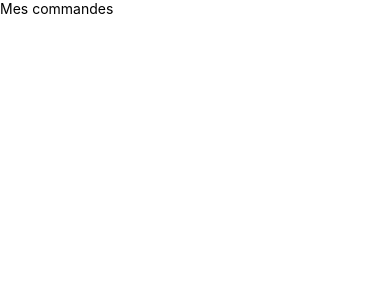
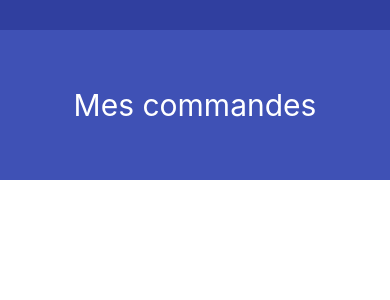
Before and after one commit to RodrigueAdjouale/RGPD, a React Native app: screen / in a window 390 px wide. Shown: the top 300 px of the page. Built offline with nearby package versions, Linux system fonts and the light colour scheme.

Commit message:
style de l'entete

```diff
--- a/App.js
+++ b/App.js
@@ -1,11 +1,13 @@
 import React from 'react';
-import {Text} from 'react-native';
+import {Text,View} from 'react-native';
 import Entete from './components/entete';
 
 export default class App extends React.Component {
   render() {
     return (
+      <View>
         <Entete titre="Mes commandes" />
+      </View>
     );
   }
 }
--- a/components/entete/index.js
+++ b/components/entete/index.js
@@ -1,8 +1,13 @@
 import React from 'react';
-import {Text} from 'react-native';
+import {Text,View} from 'react-native';
+import {style} from './style';
 
 const Entete = ({titre})=> (
-  <Text>{titre}</Text>
-)
-
+  <View>
+    <View style={style.haut} />
+    <View style={style.entete}>
+      <Text style={style.texte}>{titre}</Text>
+    </View>
+  </View>
+);
   export default Entete;
--- /dev/null
+++ b/components/entete/style.js
@@ -0,0 +1,23 @@
+import {StyleSheet} from 'react-native';
+import {APP_COULEURS} from '../../styles/couleurs';
+
+
+export const style = StyleSheet.create({
+  haut: {
+    backgroundColor: APP_COULEURS.darkPrimary,
+    height: 30
+  },
+  entete: {
+    backgroundColor: APP_COULEURS.primary,
+    height: 150,
+    justifyContent: 'center',
+    alignItems: 'center',
+    shadowColor: APP_COULEURS.shadow,
+    shadowOpacity: 0.2,
+    shadowOffset: { height: 10 }
+  },
+  texte: {
+    color: APP_COULEURS.primaryText,
+    fontSize: 30
+  }
+});
```
